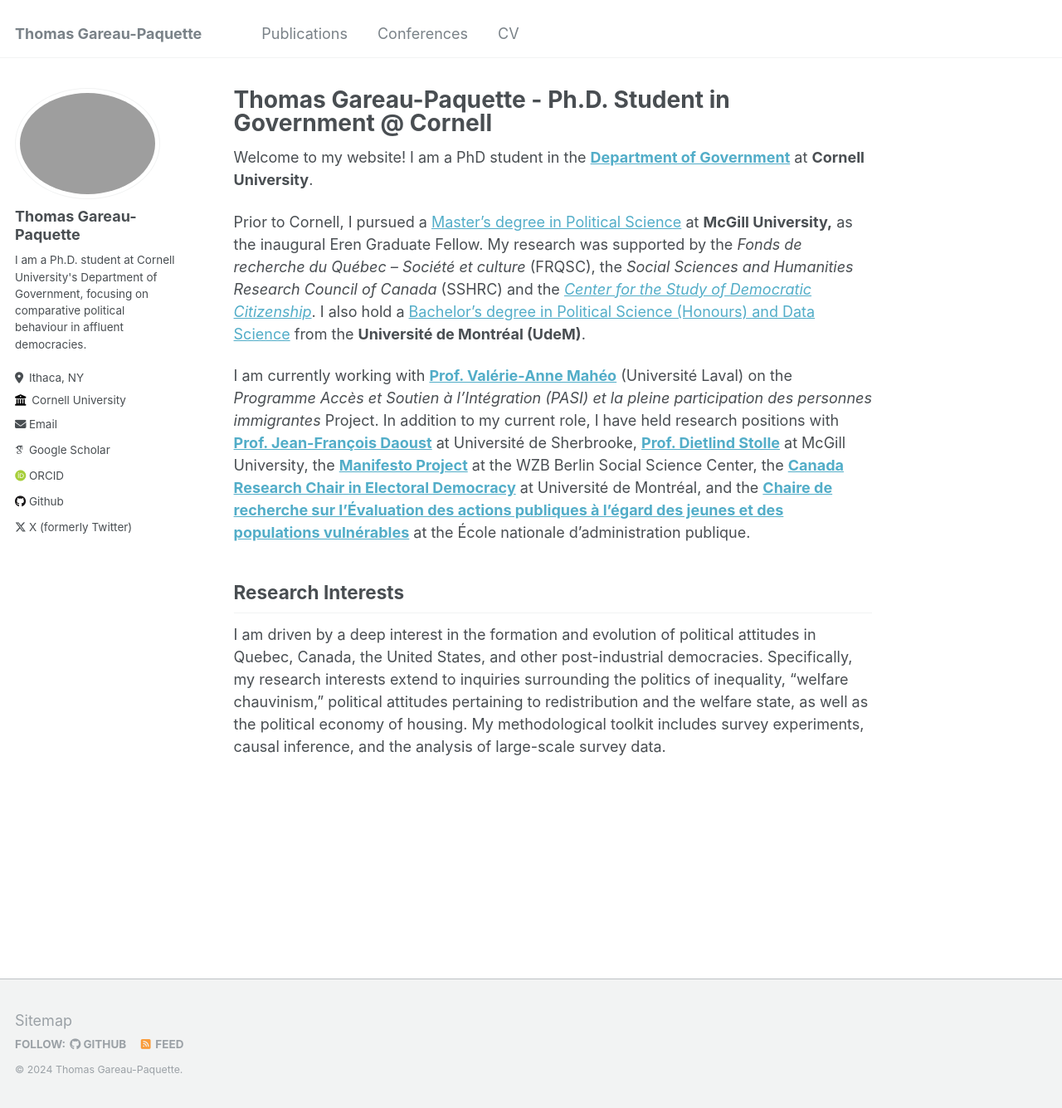
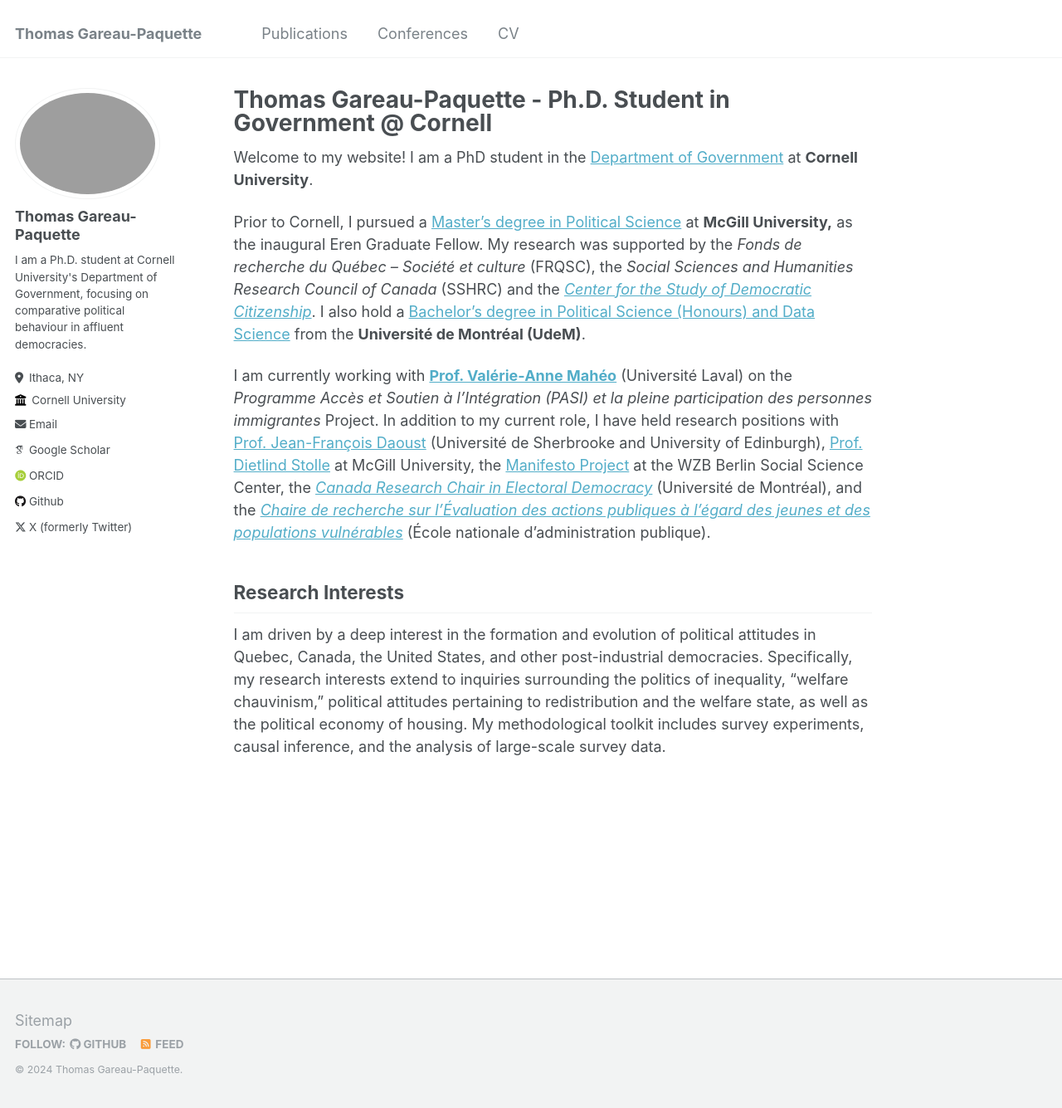
Before and after one commit to ThomasGareau/thomasgareau, a Jekyll site: the page built from _pages/about.md, in a window 1280 px wide and 1335 px high. Shown: the whole window at 83% size. Built offline with Jekyll 4.4.1, drawn with Linux system fonts in a browser that asks for light colours; some web fonts are replaced.

```diff
--- a/_pages/about.md
+++ b/_pages/about.md
@@ -7,11 +7,11 @@
   - /about.html
 ---
 
-Welcome to my website! I am a PhD student in the **[Department of Government](https://government.cornell.edu/)** at **Cornell University**.
+Welcome to my website! I am a PhD student in the [Department of Government](https://government.cornell.edu/) at **Cornell University**.
 
 Prior to Cornell, I pursued a [Master's degree in Political Science](https://www.mcgill.ca/politicalscience/grad/admissions/ma) at **McGill University,** as the inaugural Eren Graduate Fellow. My research was supported by the *Fonds de recherche du Québec – Société et culture* (FRQSC), the *Social Sciences and Humanities Research Council of Canada* (SSHRC) and the *[Center for the Study of Democratic Citizenship](https://csdc-cecd.ca/alumni/)*. I also hold a [Bachelor's degree in Political Science (Honours) and Data Science](https://pol.umontreal.ca/programmes-cours/premier-cycle/baccalaureat-science-politique/) from the **Université de Montréal (UdeM)**.
 
-I am currently working with **[Prof. Valérie-Anne Mahéo](https://www.fss.ulaval.ca/notre-faculte/repertoire-du-personnel/valerie-anne-maheo)** (Université Laval) on the  *Programme Accès et Soutien à l’Intégration (PASI) et la pleine participation des personnes immigrantes* Project. In addition to my current role, I have held research positions with **[Prof. Jean-François Daoust](https://www.usherbrooke.ca/politique-appliquee/ecole/personnel/personnel-enseignant/jean-francois-daoust)** at Université de Sherbrooke, **[Prof. Dietlind Stolle](https://www.mcgill.ca/politicalscience/dietlind-stolle)** at McGill University, the **[Manifesto Project](https://manifesto-project.wzb.eu/)** at the WZB Berlin Social Science Center, the **[Canada Research Chair in Electoral Democracy](https://www.chairedemocratie.com/)** at Université de Montréal, and the **[Chaire de recherche sur l’Évaluation des actions publiques à l’égard des jeunes et des populations vulnérables](http://crevaj.ca/)** at the École nationale d'administration publique.
+I am currently working with **[Prof. Valérie-Anne Mahéo](https://www.fss.ulaval.ca/notre-faculte/repertoire-du-personnel/valerie-anne-maheo)** (Université Laval) on the  *Programme Accès et Soutien à l’Intégration (PASI) et la pleine participation des personnes immigrantes* Project. In addition to my current role, I have held research positions with [Prof. Jean-François Daoust](https://www.usherbrooke.ca/politique-appliquee/ecole/personnel/personnel-enseignant/jean-francois-daoust) (Université de Sherbrooke and University of Edinburgh), [Prof. Dietlind Stolle](https://www.mcgill.ca/politicalscience/dietlind-stolle) at McGill University, the [Manifesto Project](https://manifesto-project.wzb.eu/) at the WZB Berlin Social Science Center, the *[Canada Research Chair in Electoral Democracy](https://www.chairedemocratie.com/)* (Université de Montréal), and the *[Chaire de recherche sur l’Évaluation des actions publiques à l’égard des jeunes et des populations vulnérables](http://crevaj.ca/)* (École nationale d'administration publique).
 
 
 ## Research Interests
```
